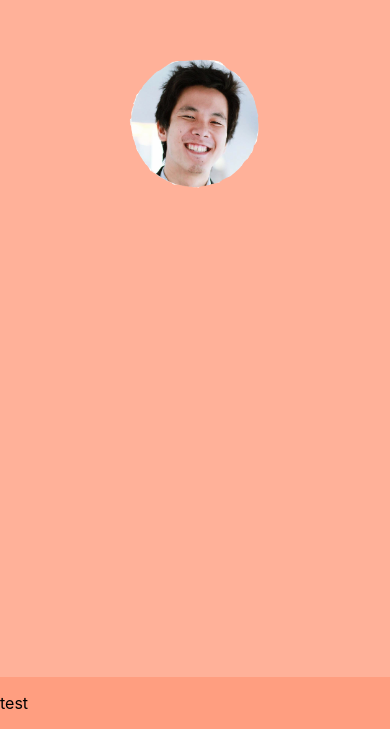
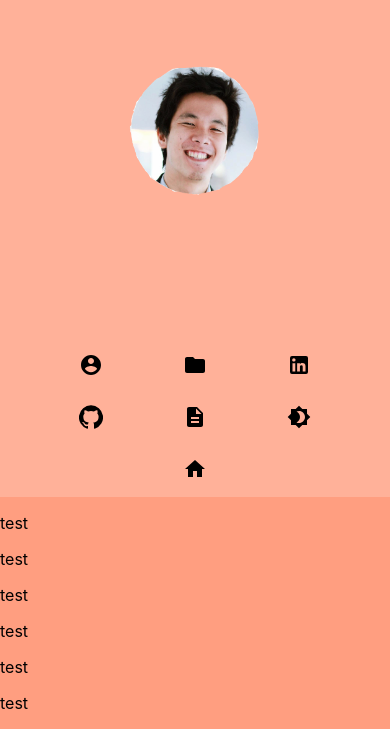
Before and after one commit to Spotexx/Portfolio, a React (Create React App) app in the folder my.portfolio/: page / in a window 390 px wide. Shown: the part 115-844 px from the top of the page. Built offline with nearby package versions, Linux system fonts and the light colour scheme.

Commit message:
added icons and appBar. responsive design for phone works at this point too

```diff
--- a/my.portfolio/package.json
+++ b/my.portfolio/package.json
@@ -5,6 +5,7 @@
   "dependencies": {
     "@fontsource/roboto": "^4.3.0",
     "@material-ui/core": "^4.11.4",
+    "@material-ui/icons": "^4.11.2",
     "@testing-library/jest-dom": "^5.12.0",
     "@testing-library/react": "^11.2.7",
     "@testing-library/user-event": "^12.8.3",
--- a/my.portfolio/src/App.tsx
+++ b/my.portfolio/src/App.tsx
@@ -1,7 +1,8 @@
-import { Box, makeStyles } from '@material-ui/core';
+import { Box, makeStyles, Grid } from '@material-ui/core';
 import React from 'react';
 import './App.css';
 import face from './face.png';
+import { AccountCircle, Folder, LinkedIn, GitHub ,Description, Brightness4, Home } from '@material-ui/icons';
 
 const useStyles = makeStyles(theme => ({
   siteBackground: {
@@ -9,7 +10,6 @@ const useStyles = makeStyles(theme => ({
     flexDirection:'column',
     minHeight:'100vh',
     minWidth:'100vw',
-    // why is test appearing above the portrait #line 46
    },
   content: {
     background: theme.palette.primary.main
@@ -28,10 +28,19 @@ const useStyles = makeStyles(theme => ({
     height: 'auto',
     position: 'absolute',
     top: 0,
-    bottom: '40%',
+    bottom: '20%',
     left: 0,
     right: 0,
     margin: 'auto'
+  },
+  routerGrid: {
+    position: 'absolute',
+    maxWidth: '80%',
+    left: '0',
+    right: '0',
+    margin: 'auto',
+    textAlign: "center",
+    bottom: 0,//USING grid for the formatting router  ALSO look into elevating this off page
   }
 }))
 
@@ -44,9 +53,24 @@ export const App = () => {
         flexGrow={1}
       >
         <img src={face} className={classes.portrait} alt="face" />
+        <Grid
+          className={classes.routerGrid}
+          container
+          direction="row"
+          justify="center"
+          spacing={3}
+        >
+          <Grid item xs={4} sm={4} md={4} lg={2} xl={2} spacing ={4}><AccountCircle /></Grid>
+          <Grid item xs={4} sm={4} md={4} lg={2} xl={2} spacing ={4}><Folder /></Grid>
+          <Grid item xs={4} sm={4} md={4} lg={2} xl={2} spacing ={4}><LinkedIn /></Grid>
+          <Grid item xs={4} sm={4} md={4} lg={2} xl={2} spacing ={4}><GitHub /></Grid>
+          <Grid item xs={4} sm={4} md={4} lg={2} xl={2} spacing ={4}><Description /></Grid>
+          <Grid item xs={4} sm={4} md={4} lg={2} xl={2} spacing ={4}><Brightness4 /></Grid>
+          <Grid item xs={4} sm={4} md={4} lg={2} xl={2} spacing ={4}><Home /></Grid>
+        </Grid>
       </Box>
       <Box className={classes.content}>
-        <p>test</p>
+        <p>test</p><p>test</p><p>test</p><p>test</p><p>test</p><p>test</p>
       </Box>
     </Box>
   );
```
Also changed, not shown: my.portfolio/src/pages/Introduction.tsx (added), 1 other file (tests, documents, lock files or other folders).
